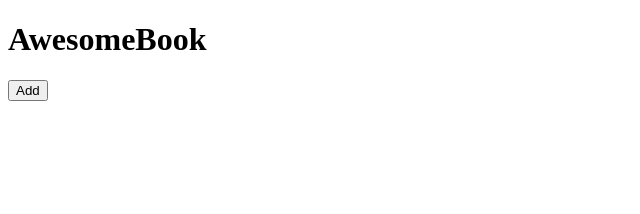
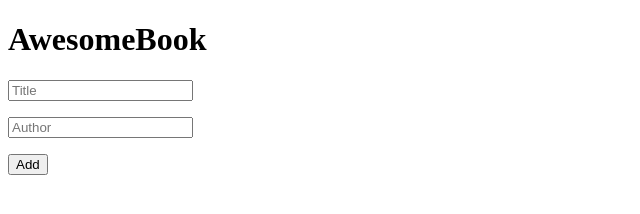
Before and after one commit to beyk/awesomebook4, a plain HTML site: page index.html in a window 1280 px wide. Shown: the whole page, without its empty margins (0-640 px from the left). Drawn offline with Linux system fonts and the light colour scheme.

Commit message:
Fix Html conflict

```diff
--- a/index.html
+++ b/index.html
@@ -13,6 +13,12 @@
 
    <form id="form" method="post">
 
+    <p>
+        <input type="text" placeholder="Title" id="bookname" required>
+    </p>
+    <p>
+        <input type="text" placeholder="Author" id="authorname" required>
+    </p>
 
     <button type="submit" class="addbutton">Add</button>
 </form>
```
